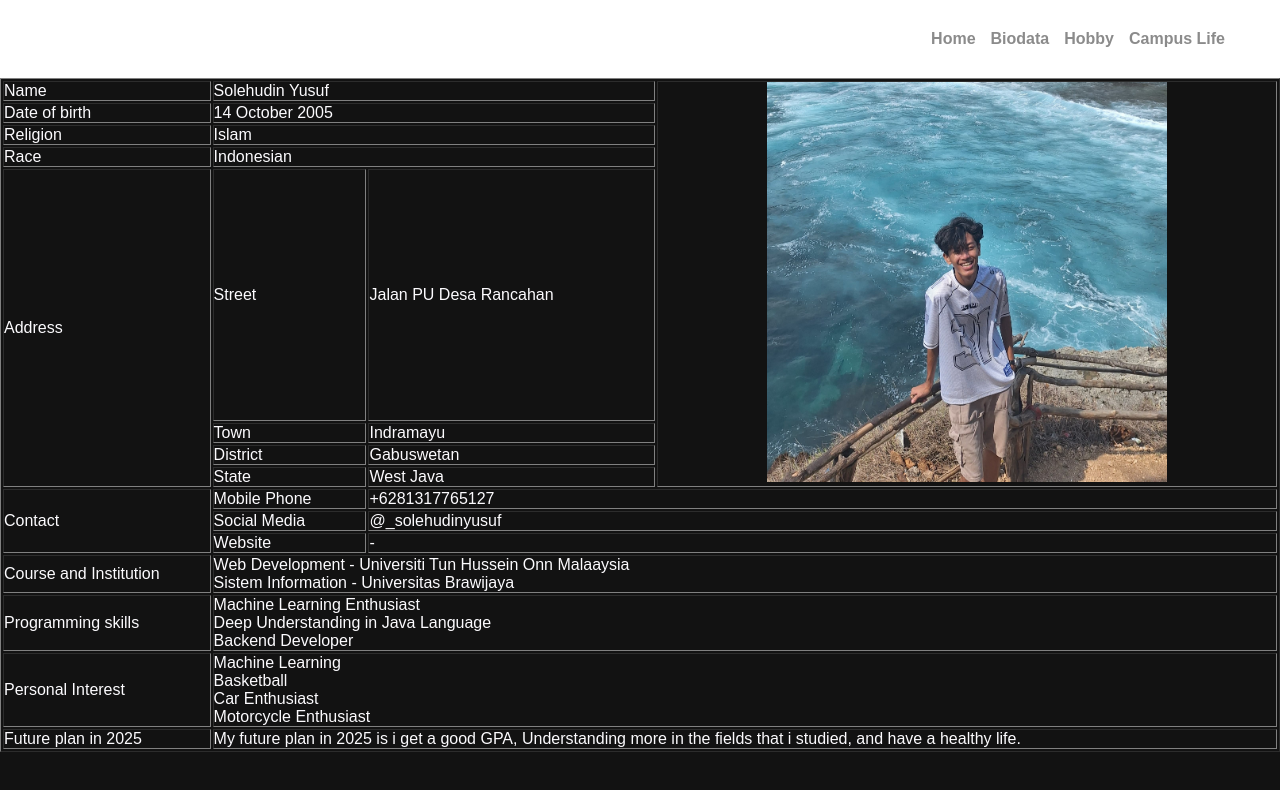
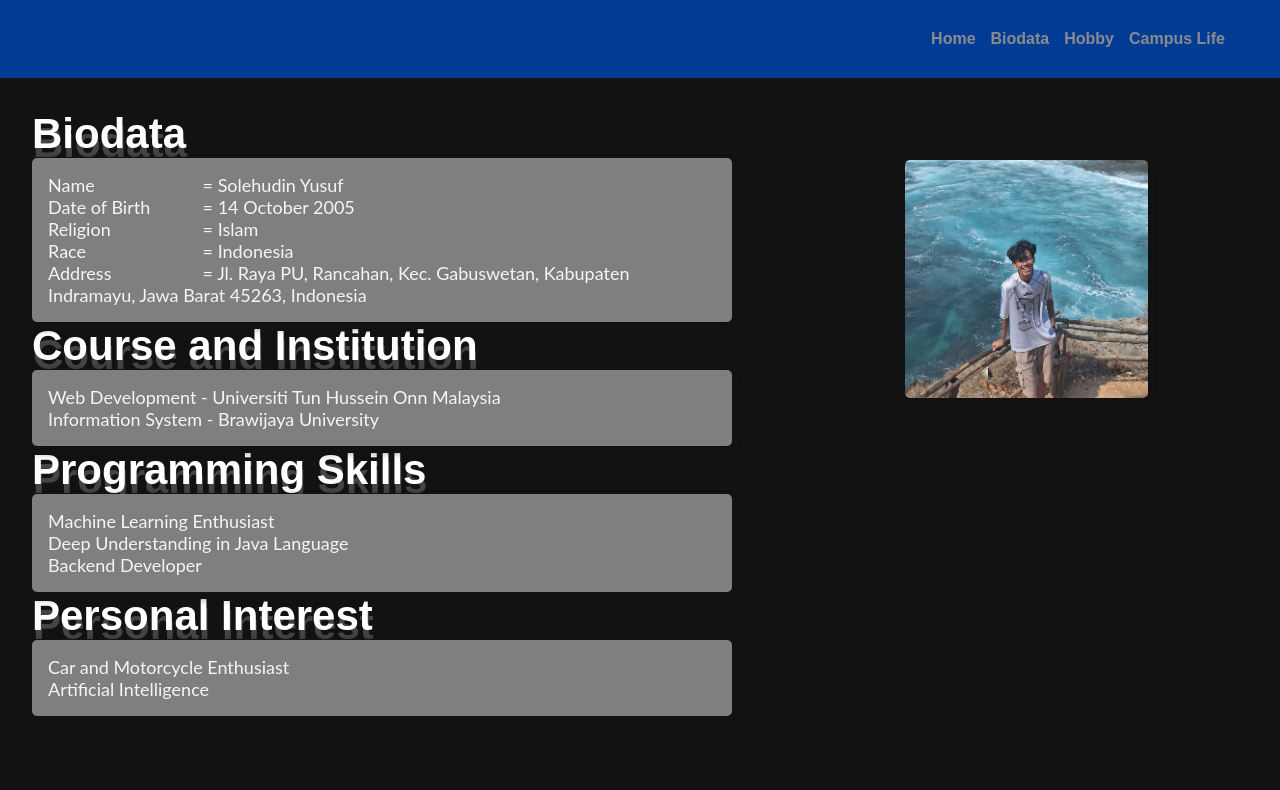
Before and after one commit to ucuypa/Lab_2, a plain HTML site: page biodata.html in a window 1280 px wide. Drawn offline with Linux system fonts and the light colour scheme.

```diff
--- a/biodata.css
+++ b/biodata.css
@@ -30,7 +30,7 @@ body {
 
 /* Navbar styling */
 .navbar {
-  background-color: rgba(255, 255, 255, 1);
+  background-color: rgb(0, 60, 149);
   padding: 1.2rem 0; /* Padding above and below */
   display: flex; /* Flexbox for alignment */
   justify-content: space-between; /* Spread items evenly */
@@ -69,7 +69,7 @@ body {
 
 /* Change link color on hover */
 .menu ul li a:hover {
-  color: #e49f21; /* Orange color when hovering */
+  color: #27bef5; /* Blue color when hovering */
 }
 
 /* Intro section styling */
--- a/biodata.html
+++ b/biodata.html
@@ -4,7 +4,7 @@
     <meta charset="UTF-8" />
     <meta name="viewport" content="width=device-width, initial-scale=1.0" />
     <title>Biodata</title>
-    <link rel="stylesheet" href="biodata.css"/>
+    <link rel="stylesheet" href="biodata.css" />
   </head>
   <body>
     <div class="navbar">
@@ -13,7 +13,7 @@
       <!-- Menu inside Navigation Bar -->
       <div class="menu">
         <ul>
-          <li><a href="home.html">Home</a></li>
+          <li><a href="index.html">Home</a></li>
           <li><a href="biodata.html">Biodata</a></li>
           <li><a href="hobbies.html">Hobby</a></li>
           <li><a href="campus.html">Campus Life</a></li>
@@ -21,84 +21,45 @@
       </div>
     </div>
 
-    <table border="1" cellpadding="10">
-      <tr>
-        <td>Name</td>
-        <td colspan="2">Solehudin Yusuf</td>
-        <td rowspan="8" align="center">
-          <img src="fotoprofil.jpg" alt="profilepic" width="400" height="400" />
-        </td>
-      </tr>
-      <tr>
-        <td>Date of birth</td>
-        <td colspan="2">14 October 2005</td>
-      </tr>
-      <tr>
-        <td>Religion</td>
-        <td colspan="2">Islam</td>
-      </tr>
-      <tr>
-        <td>Race</td>
-        <td colspan="2">Indonesian</td>
-      </tr>
-      <tr>
-        <td rowspan="4">Address</td>
-        <td>Street</td>
-        <td>Jalan PU Desa Rancahan</td>
-      </tr>
-      <tr>
-        <td>Town</td>
-        <td>Indramayu</td>
-      </tr>
-      <tr>
-        <td>District</td>
-        <td>Gabuswetan</td>
-      </tr>
-      <tr>
-        <td>State</td>
-        <td>West Java</td>
-      </tr>
-      <tr>
-        <td rowspan="3">Contact</td>
-        <td>Mobile Phone</td>
-        <td colspan="2">+6281317765127</td>
-      </tr>
-      <tr>
-        <td>Social Media</td>
-        <td colspan="2">@_solehudinyusuf</td>
-      </tr>
-      <tr>
-        <td>Website</td>
-        <td colspan="2">-</td>
-      </tr>
-      <tr>
-        <td>Course and Institution</td>
-        <td colspan="3">
-          Web Development - Universiti Tun Hussein Onn Malaaysia<br />
-          Sistem Information - Universitas Brawijaya
-        </td>
-      </tr>
-      <tr>
-        <td>Programming skills</td>
-        <td colspan="3">
-          Machine Learning Enthusiast<br />Deep Understanding in Java
-          Language<br />Backend Developer
-        </td>
-      </tr>
-      <tr>
-        <td>Personal Interest</td>
-        <td colspan="3">
-          Machine Learning<br />Basketball<br />Car Enthusiast<br />Motorcycle
-          Enthusiast
-        </td>
-      </tr>
-      <tr>
-        <td>Future plan in 2025</td>
-        <td colspan="3">
-          My future plan in 2025 is i get a good GPA, Understanding more in the
-          fields that i studied, and have a healthy life.
-        </td>
-      </tr>
-    </table>
+    <!-- Main section of the page (introducing black holes) -->
+    <div class="intro">
+        <div class="content">
+            <img src="fotoprofil.jpg" alt="My Photo" class="image" />
+          </div>
+      <!-- The main heading (title) of the page -->
+      <h1 class="title">Biodata</h1>
+
+      <!-- A paragraph explaining black holes with a link to more information -->
+      <p class="lore">
+        <span>Name</span> = <span>Solehudin Yusuf</span><br />
+        <span>Date of Birth</span> = <span>14 October 2005</span><br />
+        <span>Religion</span> = <span>Islam</span><br />
+        <span>Race</span> = <span>Indonesia</span><br />
+        <span>Address</span> = Jl. Raya PU, Rancahan, Kec. Gabuswetan, Kabupaten
+        <span>Indramayu, Jawa Barat 45263, Indonesia</span>
+      </p>
+
+      <h1 class="title">Course and Institution</h1>
+      <!-- Another paragraph explaining black hole formation and linking to an article for further reading -->
+      <p class="lore2">
+        <span>Web Development - Universiti Tun Hussein Onn Malaysia</span><br />
+        <span>Information System - Brawijaya University</span>
+      </p>
+
+      <h1 class="title">Programming Skills</h1>
+      <!-- Another paragraph explaining black hole formation and linking to an article for further reading -->
+      <p class="lore2">
+        <span>Machine Learning Enthusiast</span><br />
+        <span>Deep Understanding in Java Language</span><br />
+        <span>Backend Developer</span><br />
+      </p>
+
+      <h1 class="title">Personal Interest</h1>
+      <!-- Another paragraph explaining black hole formation and linking to an article for further reading -->
+      <p class="lore2">
+        <span>Car and Motorcycle Enthusiast</span><br />
+        <span>Artificial Intelligence</span><br />
+      </p>
+    </div>
   </body>
 </html>
```
